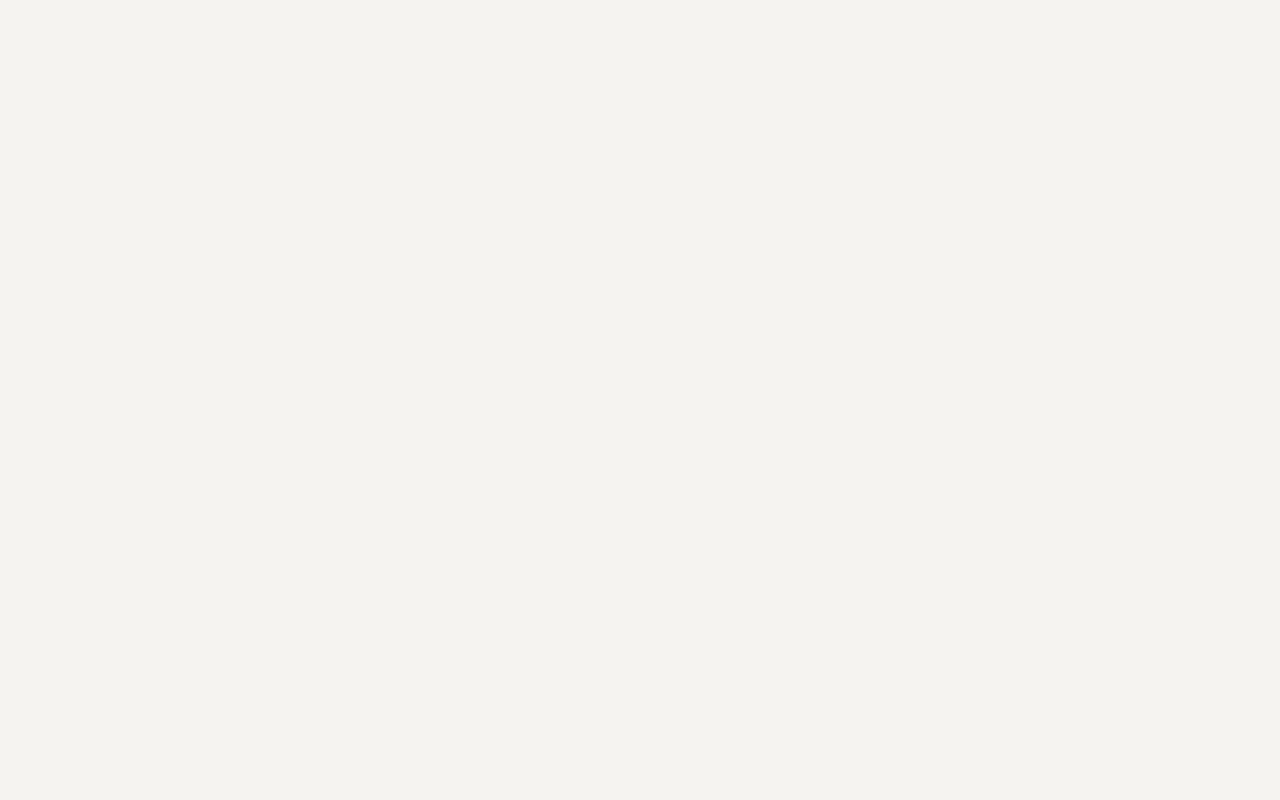
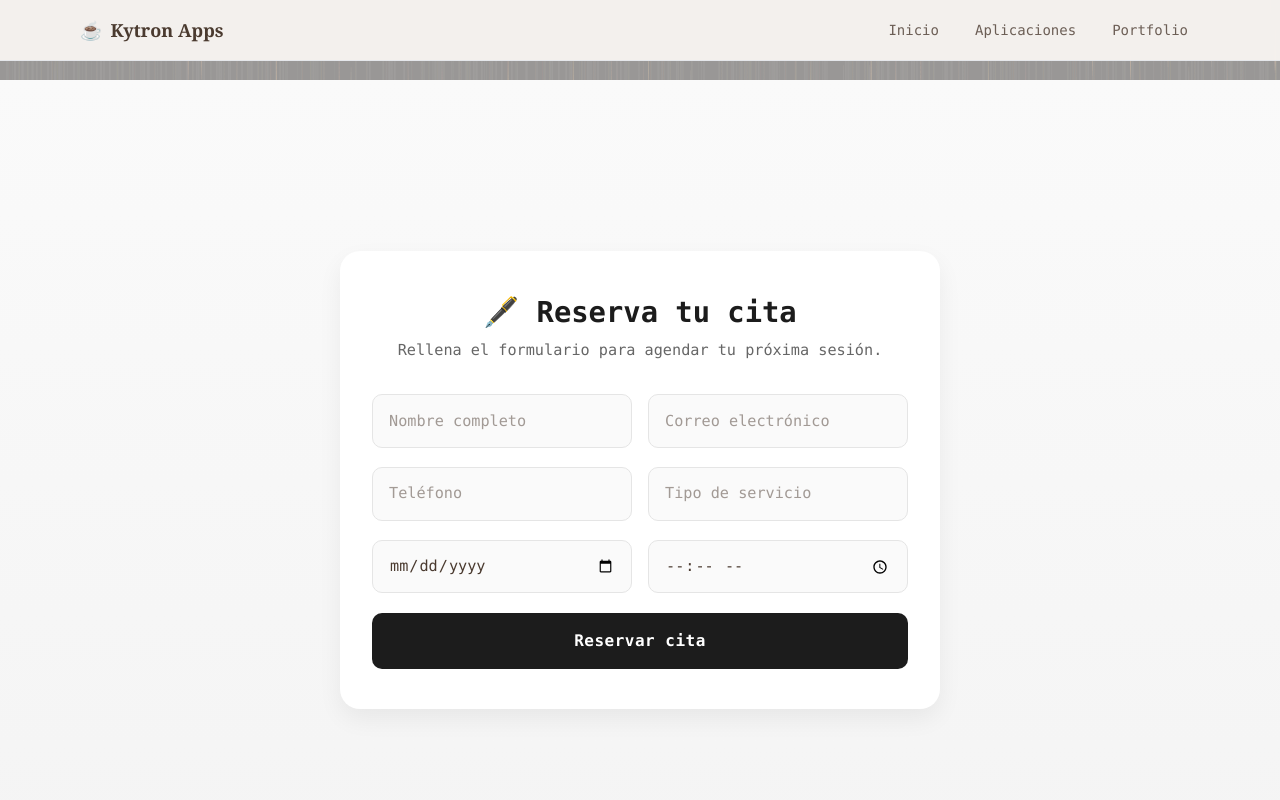
Before and after one commit to kytronApps/kytron_apps_website, a React (Vite) app: page /book in a window 1280 px wide. Before the commit this address had no page. Shown: the top 800 px of the page. Built offline with nearby package versions, Linux system fonts and the light colour scheme; no server answers.

Commit message:
subiendo formulario , queda testearlopar aver si funciona

```diff
--- /dev/null
+++ b/src/components/BookPage.css
@@ -0,0 +1,146 @@
+.book-section {
+  display: flex;
+  justify-content: center;
+  align-items: center;
+  min-height: 100vh;
+  background: linear-gradient(180deg, #fafafa, #f4f4f4);
+  padding: 2rem 1rem;
+}
+
+.book-container {
+  background: #fff;
+  padding: 2.5rem 2rem;
+  border-radius: 20px;
+  box-shadow: 0 10px 25px rgba(0, 0, 0, 0.06);
+  width: 100%;
+  max-width: 600px;
+  transition: all 0.3s ease;
+}
+
+.book-container:hover {
+  transform: translateY(-2px);
+}
+
+.book-title {
+  font-size: 1.8rem;
+  font-weight: 600;
+  color: #1c1c1c;
+  margin-bottom: 0.3rem;
+  text-align: center;
+}
+
+.book-subtitle {
+  color: #666;
+  font-size: 0.95rem;
+  margin-bottom: 2rem;
+  text-align: center;
+}
+
+.book-form {
+  display: flex;
+  flex-direction: column;
+  gap: 1.2rem;
+}
+
+.form-row {
+  display: flex;
+  gap: 1rem;
+}
+
+.form-row input {
+  flex: 1;
+  padding: 0.9rem 1rem;
+  border: 1.5px solid #e5e5e5;
+  border-radius: 10px;
+  background: #fafafa;
+  font-size: 0.95rem;
+  transition: all 0.2s ease;
+}
+
+.form-row input:focus {
+  outline: none;
+  border-color: #3b82f6;
+  background: white;
+  box-shadow: 0 0 0 3px rgba(59, 130, 246, 0.1);
+}
+
+/* ✅ Botón principal */
+.book-btn {
+  background: #1c1c1c;
+  color: white;
+  border: none;
+  padding: 1rem;
+  border-radius: 10px;
+  cursor: pointer;
+  font-weight: 600;
+  letter-spacing: 0.5px;
+  transition: all 0.25s ease;
+  font-size: 1rem;
+}
+
+.book-btn:hover {
+  background: #333;
+}
+
+.success-msg {
+  color: #22c55e;
+  margin-top: 1rem;
+  font-weight: 500;
+  font-size: 0.95rem;
+  text-align: center;
+}
+
+/* ——————————————— */
+/* 📱 Versión móvil (hasta 600px) */
+/* ——————————————— */
+@media (max-width: 600px) {
+  .book-container {
+    padding: 2rem 1.5rem;
+    border-radius: 16px;
+    box-shadow: 0 4px 15px rgba(0, 0, 0, 0.05);
+  }
+
+  .book-title {
+    font-size: 1.5rem;
+  }
+
+  .book-subtitle {
+    font-size: 0.9rem;
+  }
+
+  .form-row {
+    flex-direction: column; /* 👈 Inputs uno debajo del otro */
+    gap: 0.8rem;
+  }
+
+  .form-row input {
+    font-size: 1rem;
+    padding: 1rem;
+  }
+
+  .book-btn {
+    font-size: 1rem;
+    padding: 1.1rem;
+  }
+}
+
+/* ——————————————— */
+/* 💻 Tablets medianas (600–900px) */
+/* ——————————————— */
+@media (min-width: 600px) and (max-width: 900px) {
+  .book-container {
+    padding: 3rem 2rem;
+  }
+
+  .book-title {
+    font-size: 1.7rem;
+  }
+
+  .form-row input {
+    font-size: 0.95rem;
+  }
+
+  .book-btn {
+    font-size: 1rem;
+  }
+}
--- a/src/components/Hero.jsx
+++ b/src/components/Hero.jsx
@@ -28,7 +28,7 @@ const Hero = () => {
             onClick={() => navigate('/portfolio')}
             className="font-mono"
           >
-            → mi portfolio
+            → Kytron Apps
           </Button>
         </div>
       </div>
--- a/src/components/Navigation.jsx
+++ b/src/components/Navigation.jsx
@@ -28,7 +28,7 @@ const Hero = () => {
             onClick={() => navigate('/portfolio')}
             className="font-mono"
           >
-            → mi portfolio
+            → Kytron Apps
           </Button>
         </div>
       </div>
--- /dev/null
+++ b/src/components/TattooBookerPage.jsx
@@ -0,0 +1,121 @@
+import React, { useState } from "react";
+import { collection, addDoc } from "firebase/firestore";
+import { db } from "../lib/firebase";
+import "./BookPage.css"; // 👈 nuevo CSS
+
+const BookPage = () => {
+  const [form, setForm] = useState({
+    clientName: "",
+    email: "",
+    phone: "",
+    serviceType: "",
+    date: "",
+    time: "",
+  });
+
+  const [loading, setLoading] = useState(false);
+  const [success, setSuccess] = useState(false);
+
+  const handleChange = (e) => {
+    setForm({ ...form, [e.target.name]: e.target.value });
+  };
+
+  const handleSubmit = async (e) => {
+    e.preventDefault();
+    setLoading(true);
+    try {
+      await addDoc(collection(db, "appointments"), {
+        ...form,
+        status: "pendiente",
+        createdAt: new Date().toISOString(),
+      });
+      setSuccess(true);
+      setForm({
+        clientName: "",
+        email: "",
+        phone: "",
+        serviceType: "",
+        date: "",
+        time: "",
+      });
+      setTimeout(() => setSuccess(false), 3000);
+    } catch (err) {
+      alert("❌ Error guardando la cita: " + err.message);
+    } finally {
+      setLoading(false);
+    }
+  };
+
+  return (
+    <section className="book-section">
+      <div className="book-container">
+        <h2 className="book-title">🖋️ Reserva tu cita</h2>
+        <p className="book-subtitle">
+          Rellena el formulario para agendar tu próxima sesión.
+        </p>
+
+        <form className="book-form" onSubmit={handleSubmit}>
+          <div className="form-row">
+            <input
+              name="clientName"
+              placeholder="Nombre completo"
+              value={form.clientName}
+              onChange={handleChange}
+              required
+            />
+            <input
+              name="email"
+              type="email"
+              placeholder="Correo electrónico"
+              value={form.email}
+              onChange={handleChange}
+            />
+          </div>
+
+          <div className="form-row">
+            <input
+              name="phone"
+              placeholder="Teléfono"
+              value={form.phone}
+              onChange={handleChange}
+            />
+            <input
+              name="serviceType"
+              placeholder="Tipo de servicio"
+              value={form.serviceType}
+              onChange={handleChange}
+              required
+            />
+          </div>
+
+          <div className="form-row">
+            <input
+              name="date"
+              type="date"
+              value={form.date}
+              onChange={handleChange}
+              required
+            />
+            <input
+              name="time"
+              type="time"
+              value={form.time}
+              onChange={handleChange}
+              required
+            />
+          </div>
+
+          <button type="submit" disabled={loading} className="book-btn">
+            {loading ? "Guardando..." : "Reservar cita"}
+          </button>
+
+          {success && (
+            <p className="success-msg">✅ ¡Tu cita ha sido registrada!</p>
+          )}
+        </form>
+      </div>
+    </section>
+  );
+};
+
+export default BookPage;
--- a/src/components/layout/Layout.jsx
+++ b/src/components/layout/Layout.jsx
@@ -11,7 +11,7 @@ const Layout = ({ children }) => {
       <header className="fixed top-0 left-0 w-full z-20 bg-[#f8f5f2]/95 backdrop-blur-md border-b border-gray-200">
         <nav className="max-w-6xl mx-auto flex items-center justify-between px-4 py-3">
           <h1 className="font-serif text-lg flex items-center gap-2">
-            ☕ <span className="font-bold">mi portfolio</span>
+            ☕ <span className="font-bold">Kytron Apps</span>
           </h1>
           <div className="flex gap-3">
             <NavLink
--- a/src/pages/TattooBookerPage.jsx
+++ /dev/null
@@ -1,81 +0,0 @@
-import React, { useState } from "react";
-import { collection, addDoc } from "firebase/firestore";
-import { db } from "../lib/firebase";
-
-const BookPage = () => {
-  const [form, setForm] = useState({
-    clientName: "",
-    email: "",
-    phone: "",
-    serviceType: "",
-    date: "",
-    time: "",
-  });
-
-  const [loading, setLoading] = useState(false);
-  const [success, setSuccess] = useState(false);
-
-  const handleChange = (e) => {
-    setForm({ ...form, [e.target.name]: e.target.value });
-  };
-
-  const handleSubmit = async (e) => {
-  e.preventDefault();
-  setLoading(true);
-  try {
-    const selectedDate = new Date(form.date);
-    const dayOfWeek = selectedDate.toLocaleDateString("es-ES", {
-      weekday: "long",
-    });
-    const dateFormatted = selectedDate.toISOString().split("T")[0];
-
-    await addDoc(collection(db, "appointments"), {
-      clientName: form.clientName.trim(),
-      email: form.email.trim(),
-      phone: form.phone.trim(),
-      serviceType: form.serviceType.trim(),
-      date: dateFormatted,
-      dayOfWeek: dayOfWeek.charAt(0).toUpperCase() + dayOfWeek.slice(1),
-      timeSlot: form.time,
-      status: "pendiente",
-      createdAt: new Date().toISOString(),
-    });
-
-    setSuccess(true);
-    setForm({
-      clientName: "",
-      email: "",
-      phone: "",
-      serviceType: "",
-      date: "",
-      time: "",
-    });
-  } catch (err) {
-    alert("❌ Error guardando la cita: " + err.message);
-  } finally {
-    setLoading(false);
-  }
-};
-
-  return (
-    <div className="book-form-container" style={{ padding: "2rem", maxWidth: 500, margin: "auto" }}>
-      <h1>Reserva tu cita</h1>
-      <form onSubmit={handleSubmit}>
-        <input name="clientName" placeholder="Tu nombre" value={form.clientName} onChange={handleChange} required />
-        <input name="email" placeholder="Correo electrónico" type="email" value={form.email} onChange={handleChange} />
-        <input name="phone" placeholder="Teléfono" value={form.phone} onChange={handleChange} />
-        <input name="serviceType" placeholder="Tipo de servicio" value={form.serviceType} onChange={handleChange} required />
-        <input name="date" type="date" value={form.date} onChange={handleChange} required />
-        <input name="time" type="time" value={form.time} onChange={handleChange} required />
-
-        <button type="submit" disabled={loading}>
-          {loading ? "Guardando..." : "Reservar"}
-        </button>
-      </form>
-
-      {success && <p style={{ color: "green" }}>✅ ¡Tu cita ha sido registrada!</p>}
-    </div>
-  );
-};
-
-export default BookPage;
--- a/src/routes/app.routes.jsx
+++ b/src/routes/app.routes.jsx
@@ -4,6 +4,7 @@ import Layout from "@/components/layout/Layout";
 import Hero from "@/components/Hero";
 import AppsSection from "@/components/AppsSection";
 import Portfolio from "@/components/Portfolio";
+import BookPage from "@/components/TattooBookerPage";
 
 const AppRoutes = () => {
   return (
@@ -32,6 +33,14 @@ const AppRoutes = () => {
           </Layout>
         }
       />
+      <Route
+        path="/book"
+        element={
+          <Layout>
+            <BookPage />
+          </Layout>
+        }
+      />
     </Routes>
   );
 };
```
